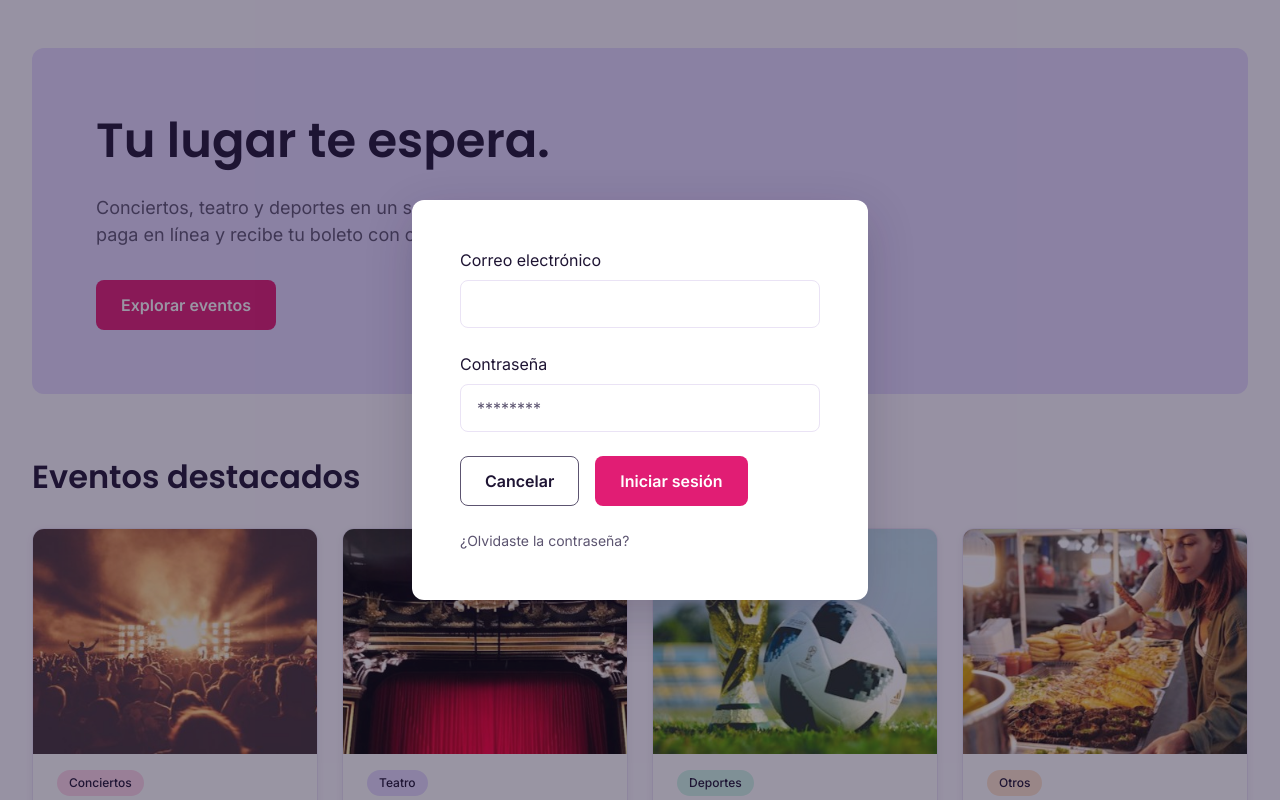
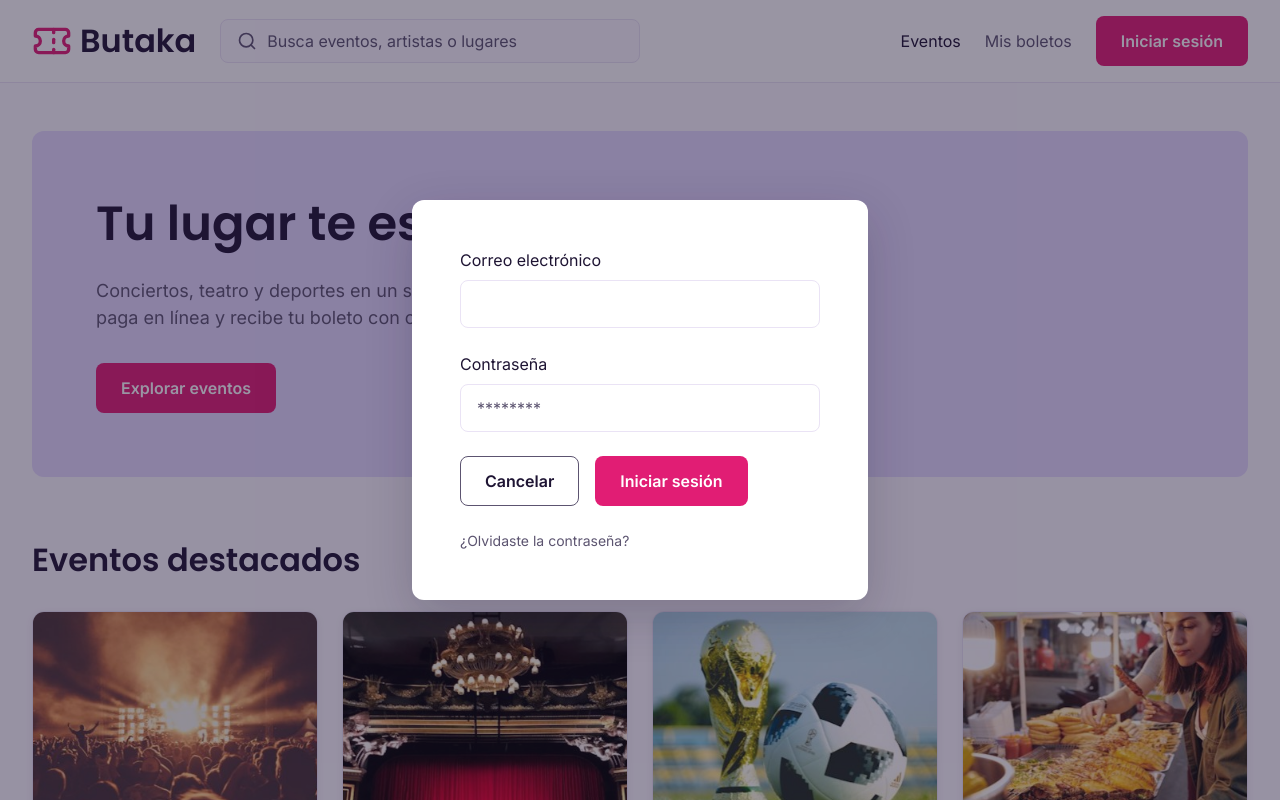
Before and after one commit to eddieescamilla/butaka-project, a plain HTML site: page login.html in a window 1280 px wide. Shown: the top 800 px of the page. Drawn offline with Linux system fonts and the light colour scheme.

Commit message:
Agrega header en login.html

```diff
--- a/login.html
+++ b/login.html
@@ -22,7 +22,32 @@
 </head>
 
 <body>
-    <!-- HEADER (Gabriel) -->
+    <header class="header">
+        <div class="contenedor header__contenido">
+            <a href="index.html" class="logo">
+                <img src="img/logo-ticket.svg" alt="" width="40" height="40">
+                Butaka
+            </a>
+
+            <form class="buscador" role="search" action="#">
+                <label for="buscar" class="sr-only">Buscar eventos</label>
+                <svg width="20" height="20" viewBox="0 0 24 24" fill="none" stroke="currentColor" stroke-width="2" stroke-linecap="round" stroke-linejoin="round" aria-hidden="true" focusable="false">
+                    <circle cx="11" cy="11" r="8"/>
+                    <path d="m21 21-4.3-4.3"/>
+                </svg>
+                <input type="search" id="buscar" name="q" placeholder="Busca eventos, artistas o lugares">
+            </form>
+
+            <nav class="header__nav" aria-label="Navegación principal">
+                <ul>
+                    <li><a href="index.html" aria-current="page">Eventos</a></li>
+                    <li><a href="#">Mis boletos</a></li>
+                </ul>
+            </nav>
+
+            <a href="login.html" class="boton boton--primario">Iniciar sesión</a>
+        </div>
+    </header>
 
     <main>
         <section class="hero contenedor" aria-labelledby="hero-titulo">
```
